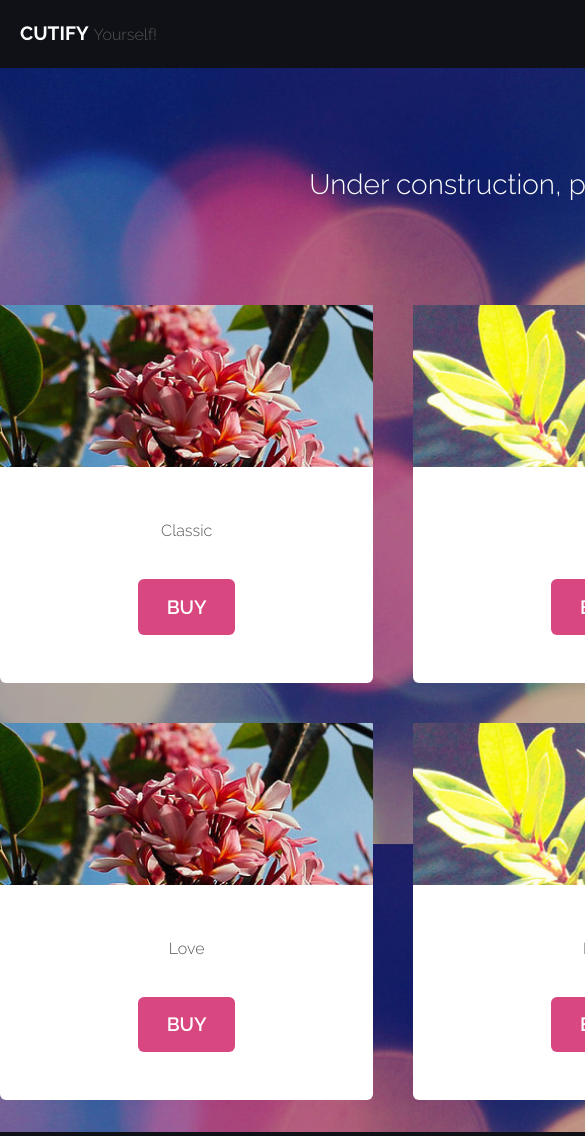
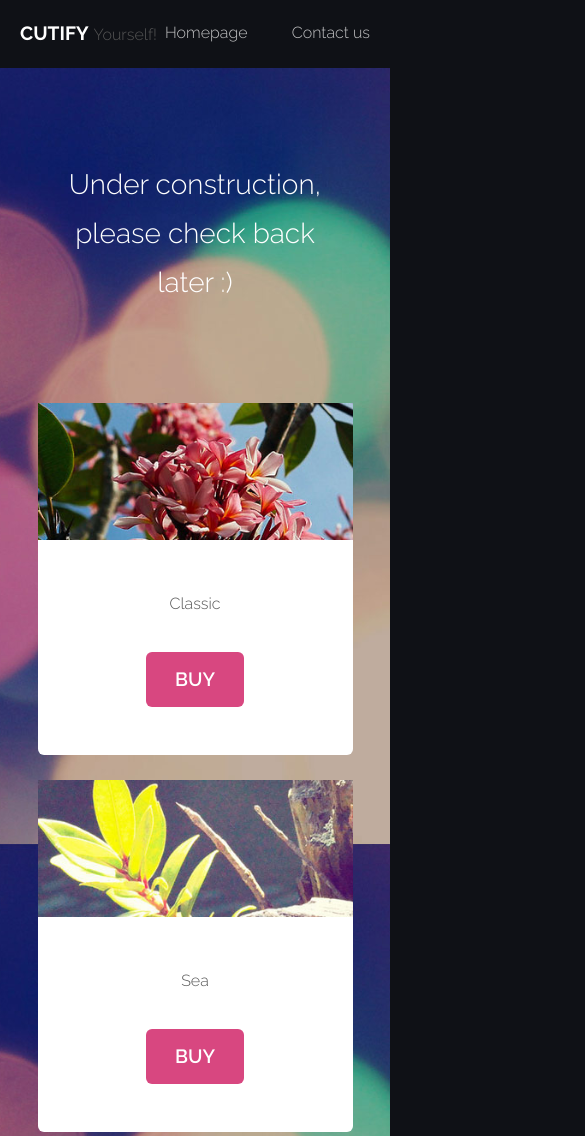
Before and after one commit to cutifyourself/cutifyourself.github.io, a plain HTML site: page index.html in a window 390 px wide. Shown: the top 1136 px of the page, 585 px wide, since content can reach past the window. Drawn offline with Linux system fonts and the light colour scheme.

Commit message:
Added narrow style.

```diff
--- /dev/null
+++ b/css/style-narrow.css
@@ -0,0 +1,27 @@
+@media (max-width: 600px) {
+
+	body {
+		min-width: auto;
+	}
+
+	.container {
+		width: 100%;
+	}
+
+	.row {
+		margin: 0;
+	}
+
+	.row > * {
+		float: none;
+		padding: 0;
+		width: 315px;
+		margin-left: auto;
+		margin-right: auto;
+		margin-bottom: 25px;
+	}
+
+	.row + .row > * {
+		padding: 0;
+	}
+}
--- a/index.html
+++ b/index.html
@@ -8,6 +8,7 @@
 
 		<link rel="stylesheet" href="css/skel.css" />
 		<link rel="stylesheet" href="css/style.css" />
+		<link rel="stylesheet" href="css/style-narrow.css" />
 		<!--[if lte IE 8]><link rel="stylesheet" href="css/ie/v8.css" /><![endif]-->
 	</head>
 	<body>
```
